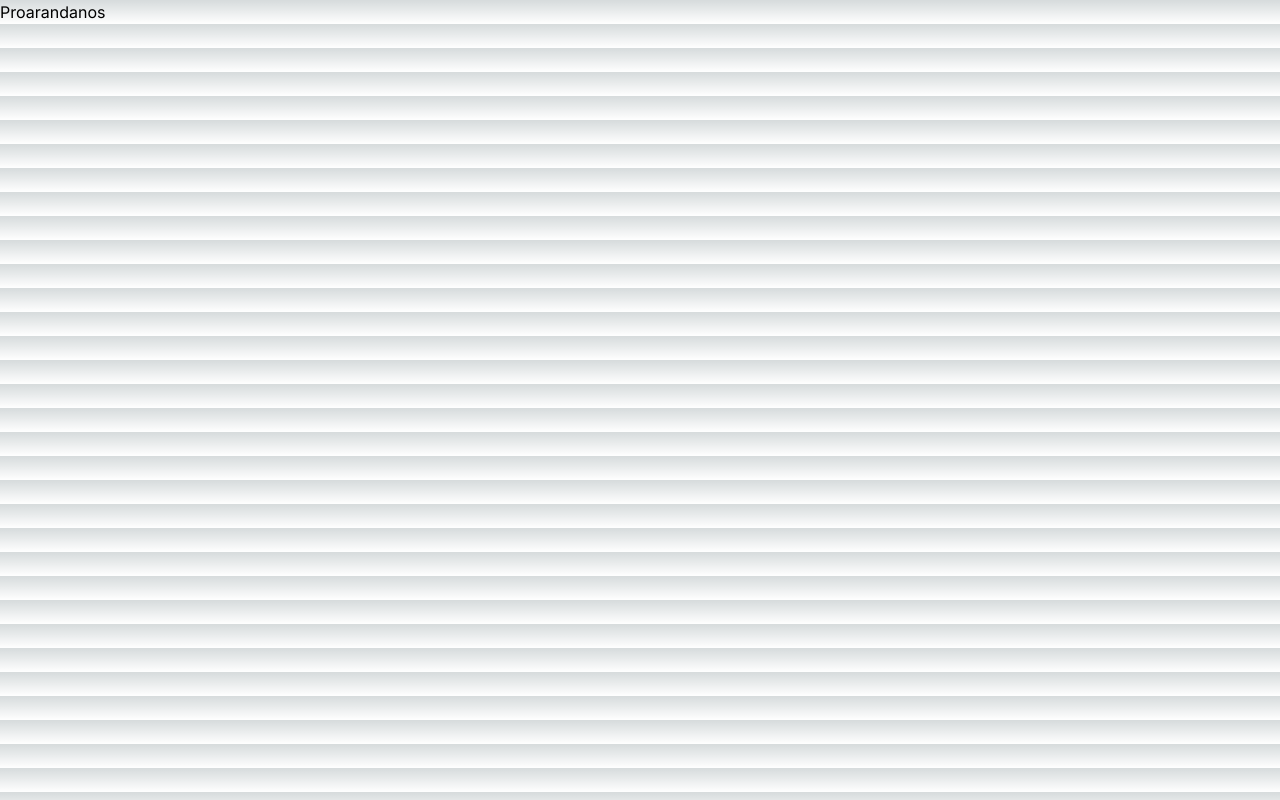
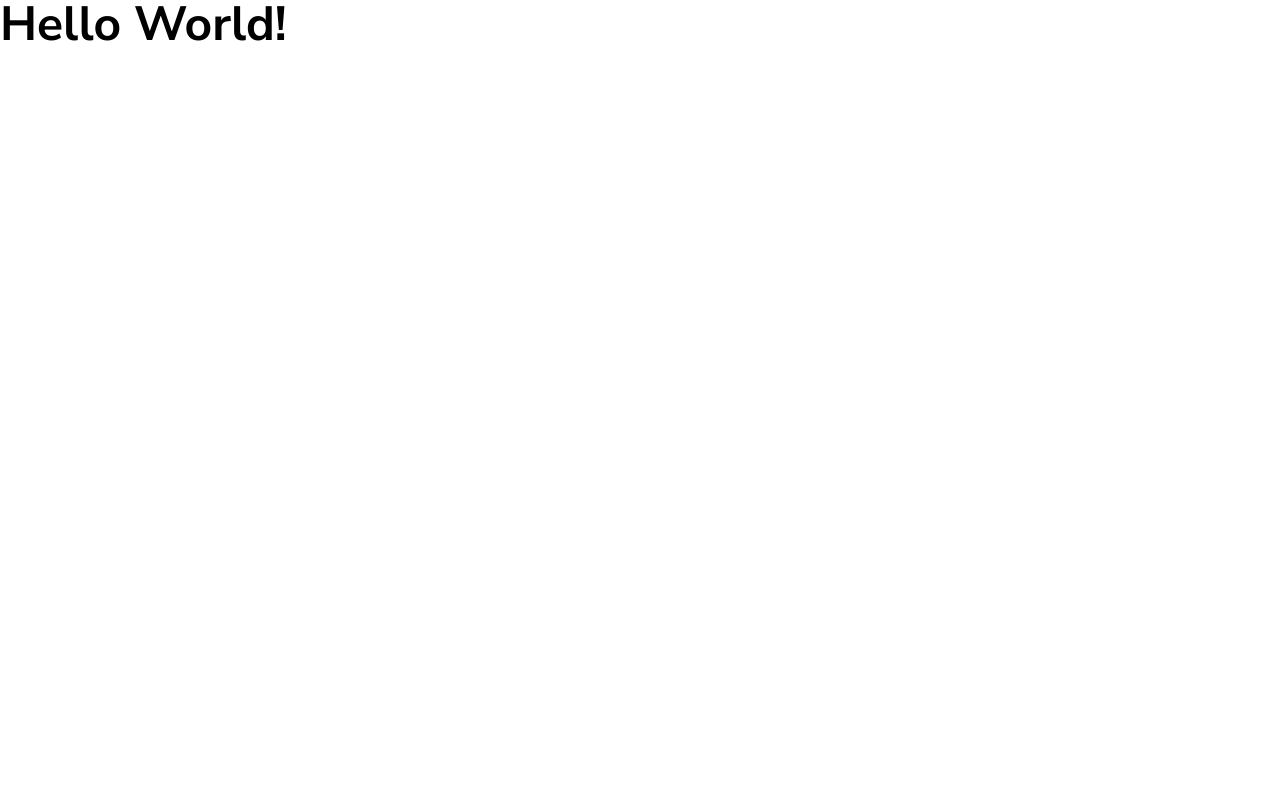
Before and after one commit to alvropena/proarandanos, a Next.js app: page / in a window 1280 px wide. Built offline with nearby package versions, Linux system fonts and the light colour scheme.

Commit message:
Added Fonts and cleared boilerplate

```diff
--- a/app/globals.css
+++ b/app/globals.css
@@ -1,33 +1,3 @@
 @tailwind base;
 @tailwind components;
 @tailwind utilities;
-
-:root {
-  --foreground-rgb: 0, 0, 0;
-  --background-start-rgb: 214, 219, 220;
-  --background-end-rgb: 255, 255, 255;
-}
-
-@media (prefers-color-scheme: dark) {
-  :root {
-    --foreground-rgb: 255, 255, 255;
-    --background-start-rgb: 0, 0, 0;
-    --background-end-rgb: 0, 0, 0;
-  }
-}
-
-body {
-  color: rgb(var(--foreground-rgb));
-  background: linear-gradient(
-      to bottom,
-      transparent,
-      rgb(var(--background-end-rgb))
-    )
-    rgb(var(--background-start-rgb));
-}
-
-@layer utilities {
-  .text-balance {
-    text-wrap: balance;
-  }
-}
--- a/app/layout.tsx
+++ b/app/layout.tsx
@@ -1,12 +1,14 @@
 import type { Metadata } from "next";
-import { Inter } from "next/font/google";
+import { Nunito, Nunito_Sans } from "next/font/google";
+import clsx from "clsx";
 import "./globals.css";
 
-const inter = Inter({ subsets: ["latin"] });
+const nunito = Nunito({ subsets: ["latin"], variable: '--font-nunito', display: 'swap' });
+const nunitoSans = Nunito_Sans({ subsets: ["latin"], variable: '--font-nunito-sans', display: 'swap' });
 
 export const metadata: Metadata = {
-  title: "Create Next App",
-  description: "Generated by create next app",
+  title: "Proarandanos",
+  description: "",
 };
 
 export default function RootLayout({
@@ -16,7 +18,7 @@ export default function RootLayout({
 }>) {
   return (
     <html lang="en">
-      <body className={inter.className}>{children}</body>
+      <body className={clsx(nunito.variable, nunitoSans.variable)}>{children}</body>
     </html>
   );
 }
--- a/app/page.tsx
+++ b/app/page.tsx
@@ -2,6 +2,8 @@ import React from 'react'
 
 export default function Page() {
   return (
-    <div>Proarandanos</div>
+    <main className=''>
+      <h1 className='text-5xl font-display font-bold'>Hello World!</h1>
+    </main>
   )
 }
--- a/tailwind.config.ts
+++ b/tailwind.config.ts
@@ -8,10 +8,9 @@ const config: Config = {
   ],
   theme: {
     extend: {
-      backgroundImage: {
-        "gradient-radial": "radial-gradient(var(--tw-gradient-stops))",
-        "gradient-conic":
-          "conic-gradient(from 180deg at 50% 50%, var(--tw-gradient-stops))",
+      fontFamily: {
+        body: ["var(--font-nunito-sans)"],
+        display: ["var(--font-nunito-sans)"],
       },
     },
   },
```
Also changed, not shown: package.json (+6 -5 lines), 1 other file (tests, documents, lock files or other folders).
